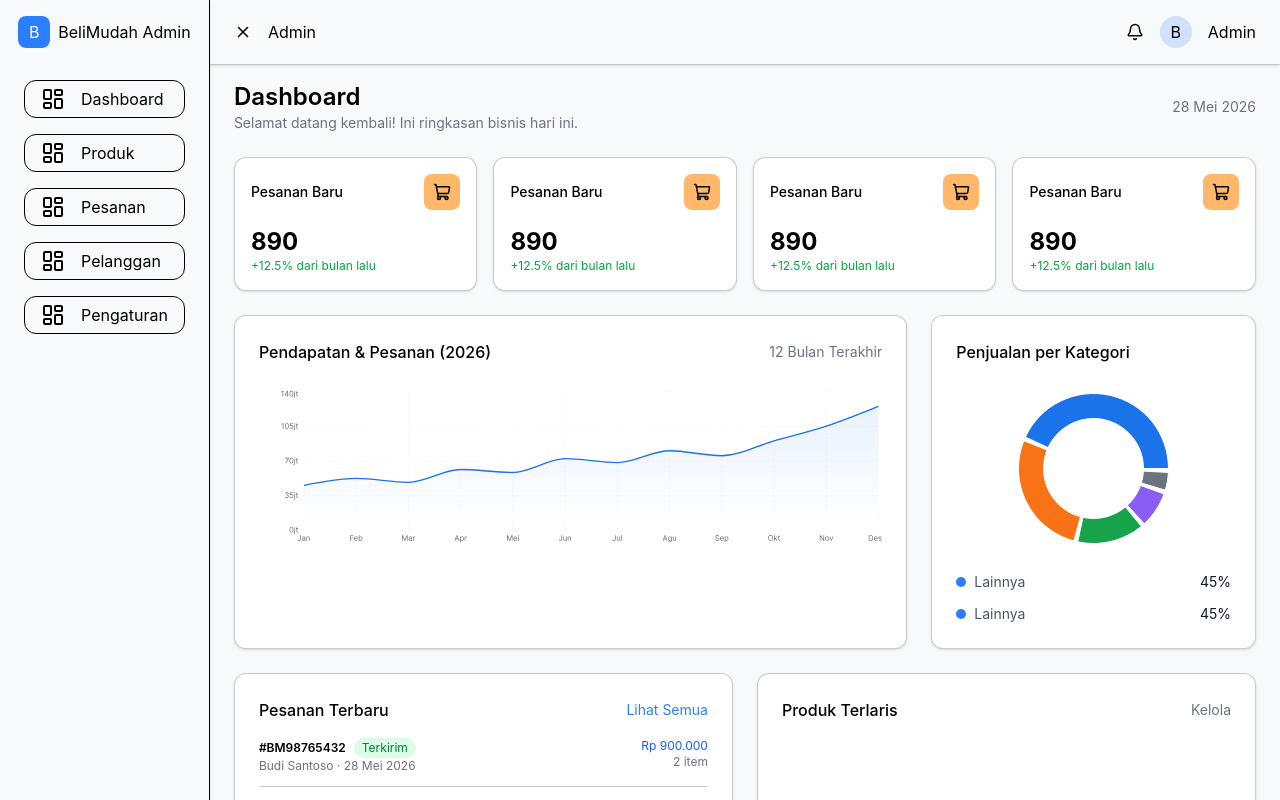
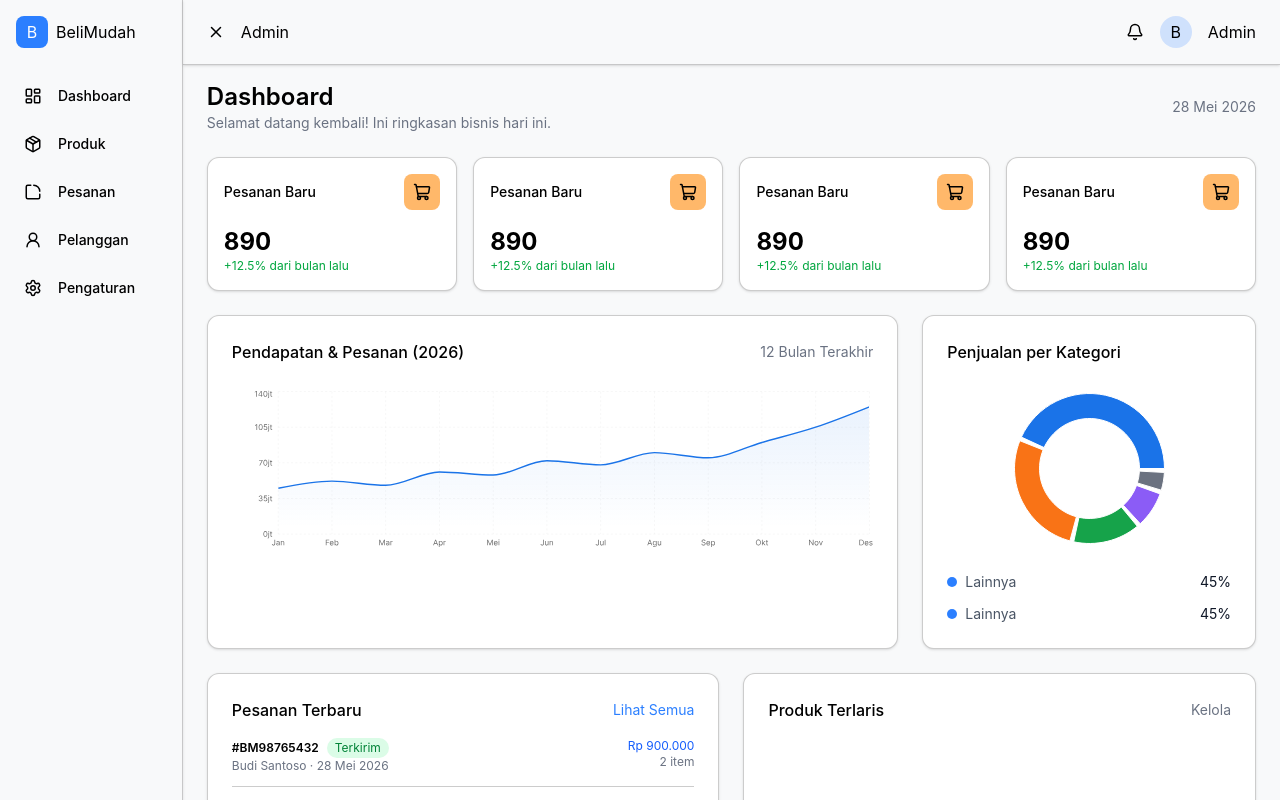
Before and after one commit to zackyrafian/belimudah, a React (Vite) app: page /dashboard in a window 1280 px wide. Shown: the top 800 px of the page. Built offline with nearby package versions, Linux system fonts and the light colour scheme.

Commit message:
feat: update styles & icons sidebar

```diff
--- a/src/components/layouts/dashboard.layout.jsx
+++ b/src/components/layouts/dashboard.layout.jsx
@@ -1,42 +1,48 @@
 import { Link, Outlet } from "react-router";
-import { Bell, LayoutDashboard, X } from "lucide-react";
+import { Bell, LayoutDashboard, Package, Settings, SquareRoundCorner, User2Icon, X } from "lucide-react";
 
 const sidebarList = [
   {
     name: "Dashboard",
     href: '',
+    icon: <LayoutDashboard size={18}/>
   },
   {
     name: "Produk",
-    href: 'product'
+    href: 'product',
+    icon: <Package size={18}/>
   },
   {
     name: "Pesanan",
-    href: 'order'
+    href: 'order',
+    icon: <SquareRoundCorner size={18}/>
   },
   {
     name: "Pelanggan",
-    href: 'user'
+    href: 'customers',
+    icon: <User2Icon size={18}/>
+
   },
   {
     name: "Pengaturan",
-    href: 'setting'
+    href: 'setting',
+    icon: <Settings size={18}/>
   }
 ]
 
 export default function DashboardLayout() {
   return (
-    <div className="flex min-h-screen">
-      <aside className="min-w-1/7 p-4 border-r shadow-sm min-h-screen flex-col flex gap-8">
-        <div className="flex gap-2 items-center justify-center">
+    <div className="flex min-h-screen ">
+      <aside className="min-w-1/7 p-4 border-r border-r-black/20 shadow-sm min-h-screen flex-col flex gap-8">
+        <div className="flex gap-2 items-center">
           <div className="w-8 h-8 rounded-lg bg-blue-500 text-white flex items-center justify-center">B</div>
-          <span>BeliMudah Admin</span>
+          <span>BeliMudah</span>
         </div>
 
         <div className="flex flex-col px-2 gap-4">
           {sidebarList.map((item) => (
-            <Link to={item.href} className="flex items-center gap-4 border rounded-xl px-4 py-1.5">
-              <LayoutDashboard/>
+            <Link to={item.href} className="flex items-center gap-4 rounded-xl py-1.5 text-sm font-medium">
+              {item.icon}
               <span>{item.name}</span>
             </Link>
           ))}
```
